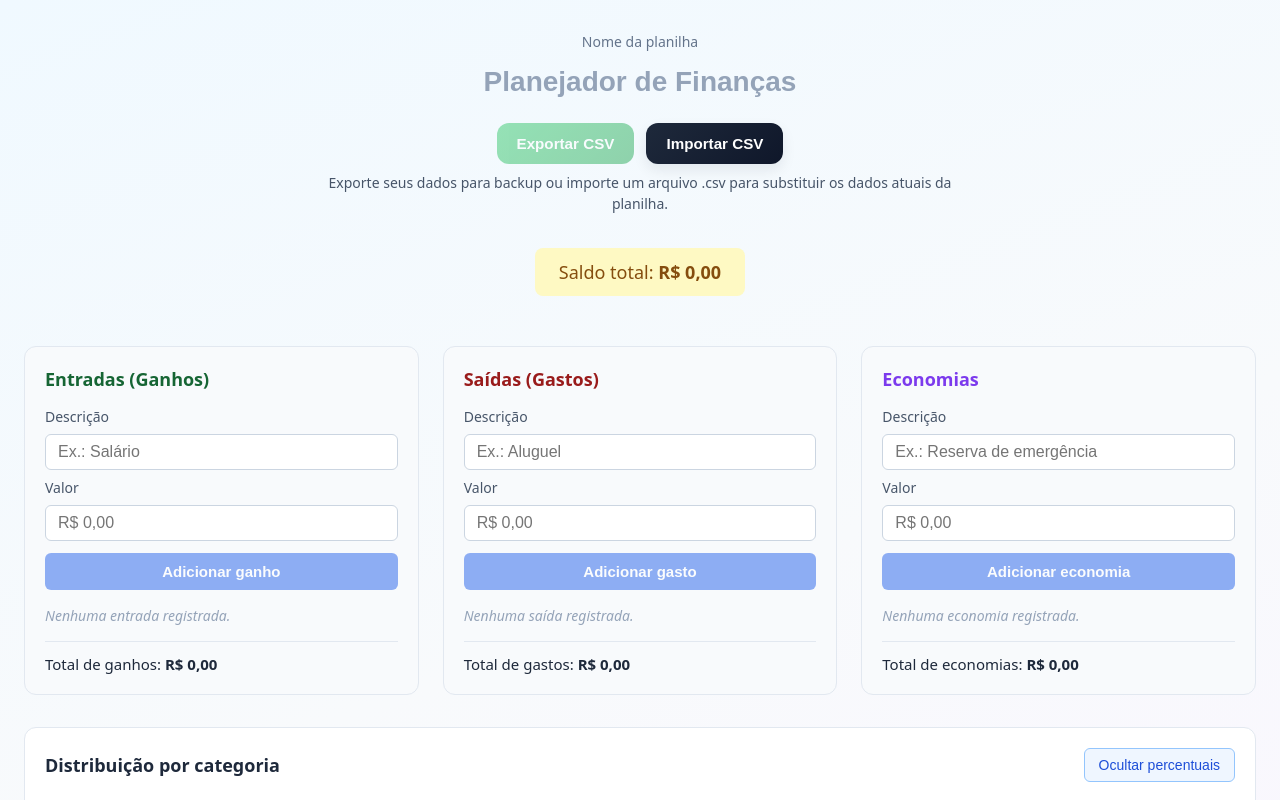
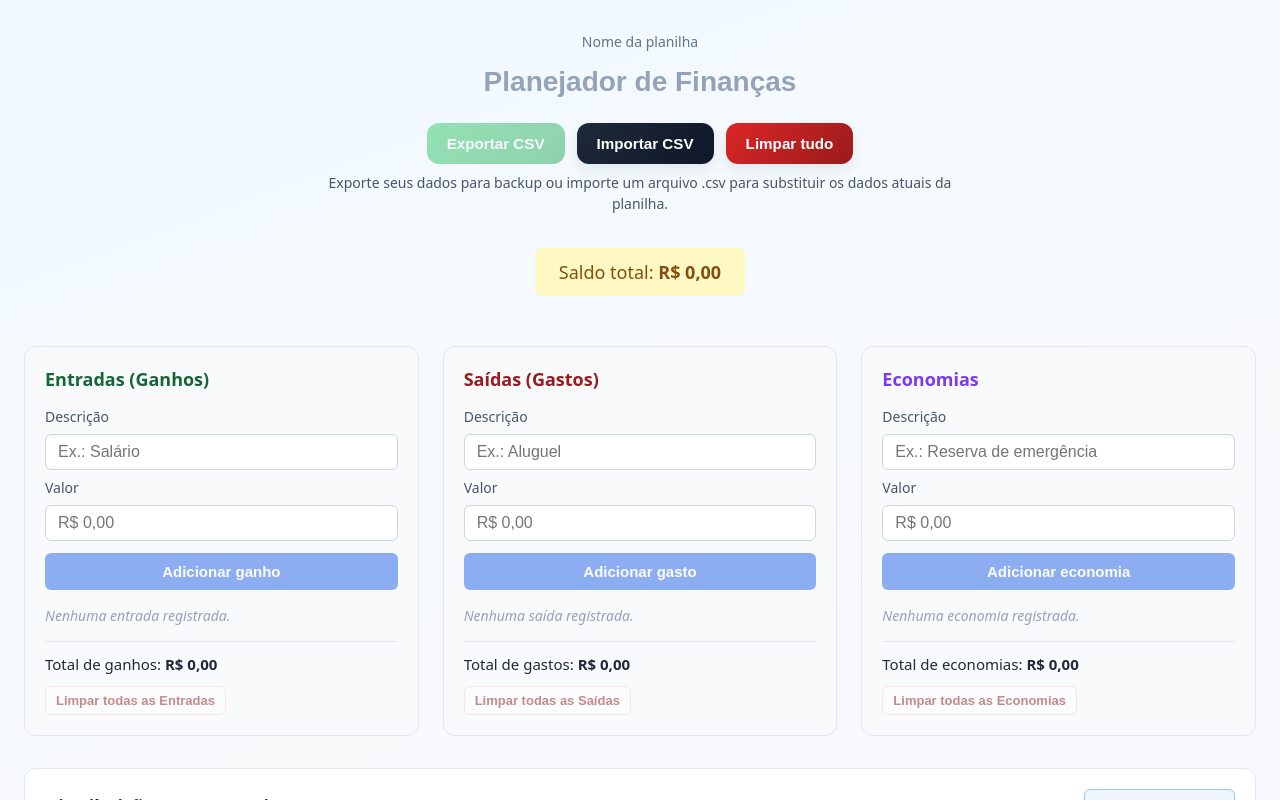
Before and after one commit to GabriellyBailon/PlanilhaInterativa, an Angular app in the folder planilha-financeira/: page / in a window 1280 px wide. Shown: the top 800 px of the page. Built offline with nearby package versions, Linux system fonts and the light colour scheme.

Commit message:
Botões de limpar para cada categoria e limpar tudo.

```diff
--- a/planilha-financeira/src/app/app.component.css
+++ b/planilha-financeira/src/app/app.component.css
@@ -12,11 +12,6 @@
   }
 }
 
-@media (max-width: 480px) {
-  .app {
-    padding: 0.75rem 0.75rem 1.5rem;
-  }
-}
 
 .header {
   text-align: center;
@@ -29,11 +24,6 @@
   }
 }
 
-@media (max-width: 480px) {
-  .header {
-    margin-bottom: 1rem;
-  }
-}
 
 .titulo-pagina-label {
   display: block;
@@ -67,13 +57,6 @@
   }
 }
 
-@media (max-width: 480px) {
-  .titulo-pagina {
-    font-size: 1.25rem;
-    padding: 0.4rem 0.5rem;
-    margin: 0 auto 0.5rem;
-  }
-}
 
 .titulo-pagina:hover,
 .titulo-pagina:focus {
@@ -115,7 +98,8 @@
 }
 
 .btn-exportar,
-.btn-importar {
+.btn-importar,
+.btn-limpar-tudo {
   padding: 0.75rem 1.25rem;
   border: none;
   border-radius: 0.75rem;
@@ -131,13 +115,19 @@
   color: #fff;
 }
 
-.btn-importar {
+.btn-importar,
+.btn-limpar-tudo {
   background: linear-gradient(135deg, #1e293b, #0f172a);
   color: #fff;
 }
 
+.btn-limpar-tudo {
+  background: linear-gradient(135deg, #dc2626, #991b1b);
+}
+
 .btn-exportar:hover:not(:disabled),
-.btn-importar:hover {
+.btn-importar:hover,
+.btn-limpar-tudo:hover {
   transform: translateY(-1px);
   box-shadow: 0 10px 18px rgba(15, 23, 42, 0.12);
 }
@@ -193,21 +183,6 @@
   }
 }
 
-@media (max-width: 480px) {
-  .saldo {
-    padding: 0.5rem 0.75rem;
-    font-size: 0.9rem;
-  }
-
-  .acoes-planilha {
-    flex-direction: column;
-  }
-
-  .btn-exportar,
-  .btn-importar {
-    width: 100%;
-  }
-}
 
 .saldo-positivo {
   background-color: #dcfce7;
@@ -245,12 +220,6 @@
   }
 }
 
-@media (max-width: 480px) {
-  .colunas {
-    gap: 0.75rem;
-    margin-bottom: 1rem;
-  }
-}
 
 .coluna {
   background: #f8fafc;
@@ -266,11 +235,6 @@
   }
 }
 
-@media (max-width: 480px) {
-  .coluna {
-    padding: 0.75rem;
-  }
-}
 
 .coluna h2 {
   margin: 0 0 1rem;
@@ -284,12 +248,6 @@
   }
 }
 
-@media (max-width: 480px) {
-  .coluna h2 {
-    font-size: 0.95rem;
-    margin: 0 0 0.5rem;
-  }
-}
 
 .coluna-entrada h2 {
   color: #166534;
@@ -310,12 +268,6 @@
   margin-bottom: 1rem;
 }
 
-@media (max-width: 480px) {
-  .formulario {
-    gap: 0.35rem;
-    margin-bottom: 0.75rem;
-  }
-}
 
 .formulario label {
   font-size: 0.875rem;
@@ -323,11 +275,6 @@
   color: #475569;
 }
 
-@media (max-width: 480px) {
-  .formulario label {
-    font-size: 0.8rem;
-  }
-}
 
 .formulario input {
   padding: 0.5rem 0.75rem;
@@ -336,12 +283,6 @@
   font-size: 1rem;
 }
 
-@media (max-width: 480px) {
-  .formulario input {
-    padding: 0.45rem 0.6rem;
-    font-size: 0.95rem;
-  }
-}
 
 .formulario input:focus {
   outline: 2px solid #3b82f6;
@@ -361,13 +302,6 @@
   cursor: pointer;
 }
 
-@media (max-width: 480px) {
-  .formulario button[type='submit'] {
-    padding: 0.5rem 0.75rem;
-    font-size: 0.875rem;
-    margin-top: 0.15rem;
-  }
-}
 
 .formulario button[type='submit']:hover:not(:disabled) {
   background: #1d4ed8;
@@ -399,13 +333,6 @@
   }
 }
 
-@media (max-width: 480px) {
-  .item {
-    gap: 0.25rem;
-    padding: 0.35rem 0;
-    flex-wrap: wrap;
-  }
-}
 
 .item-editando {
   flex-wrap: wrap;
@@ -427,12 +354,6 @@
   }
 }
 
-@media (max-width: 480px) {
-  .item-descricao {
-    font-size: 0.8rem;
-    flex: 1 1 100%;
-  }
-}
 
 .valor {
   flex-shrink: 0;
@@ -447,11 +368,6 @@
   }
 }
 
-@media (max-width: 480px) {
-  .valor {
-    font-size: 0.8rem;
-  }
-}
 
 .item-data {
   flex-shrink: 0;
@@ -461,12 +377,6 @@
   white-space: nowrap;
 }
 
-@media (max-width: 480px) {
-  .item-data {
-    font-size: 0.7rem;
-    flex: 1 1 100%;
-  }
-}
 
 .valor.entrada {
   color: #166534;
@@ -496,14 +406,6 @@
   flex-shrink: 0;
 }
 
-@media (max-width: 480px) {
-  .editar,
-  .remover {
-    width: 1.5rem;
-    height: 1.5rem;
-    font-size: 0.85rem;
-  }
-}
 
 .editar {
   font-size: 0.9375rem;
@@ -531,11 +433,6 @@
   width: 100%;
 }
 
-@media (max-width: 480px) {
-  .item-edicao {
-    gap: 0.35rem;
-  }
-}
 
 .item-edicao-descricao {
   flex: 1 1 8rem;
@@ -546,13 +443,6 @@
   font-size: 0.9375rem;
 }
 
-@media (max-width: 480px) {
-  .item-edicao-descricao {
-    flex: 1 1 100%;
-    font-size: 0.8rem;
-    padding: 0.35rem 0.4rem;
-  }
-}
 
 .item-edicao-valor,
 .item-edicao-data {
@@ -572,22 +462,6 @@
   min-width: 0;
 }
 
-@media (max-width: 480px) {
-  .item-edicao-valor {
-    flex: 0 1 5rem;
-  }
-
-  .item-edicao-valor,
-  .item-edicao-data {
-    font-size: 0.8rem;
-    padding: 0.35rem 0.4rem;
-  }
-
-  .item-edicao-data {
-    flex: 1 1 100%;
-    min-width: 0;
-  }
-}
 
 .item-edicao-descricao:focus,
 .item-edicao-valor:focus,
@@ -604,11 +478,6 @@
   width: 100%;
 }
 
-@media (max-width: 480px) {
-  .item-edicao-acoes {
-    gap: 0.25rem;
-  }
-}
 
 .btn-salvar-edicao,
 .btn-cancelar-edicao {
@@ -619,15 +488,6 @@
   cursor: pointer;
 }
 
-@media (max-width: 480px) {
-  .btn-salvar-edicao,
-  .btn-cancelar-edicao {
-    padding: 0.3rem 0.5rem;
-    font-size: 0.75rem;
-    flex: 1 1 auto;
-    min-width: 4rem;
-  }
-}
 
 .btn-salvar-edicao {
   border: none;
@@ -668,6 +528,21 @@
   font-size: 0.9375rem;
 }
 
+.btn-apagar-categoria {
+  margin-top: 0.75rem;
+  border-color: #fecaca;
+  color: #991b1b;
+}
+
+.btn-apagar-categoria:hover:not(:disabled) {
+  background: #fef2f2;
+}
+
+.btn-apagar-categoria:disabled {
+  cursor: not-allowed;
+  opacity: 0.5;
+}
+
 @media (max-width: 768px) {
   .subtotal {
     margin: 0.75rem 0 0;
@@ -676,13 +551,6 @@
   }
 }
 
-@media (max-width: 480px) {
-  .subtotal {
-    margin: 0.5rem 0 0;
-    padding-top: 0.35rem;
-    font-size: 0.8rem;
-  }
-}
 
 .grafico-secao {
   background: #fff;
@@ -699,11 +567,6 @@
   }
 }
 
-@media (max-width: 480px) {
-  .grafico-secao {
-    padding: 0.75rem;
-  }
-}
 
 .grafico-secao-cabecalho {
   display: flex;
@@ -721,12 +584,6 @@
   }
 }
 
-@media (max-width: 480px) {
-  .grafico-secao-cabecalho {
-    justify-content: center;
-    gap: 0.5rem;
-  }
-}
 
 .grafico-secao h2 {
   margin: 0;
@@ -739,12 +596,6 @@
   }
 }
 
-@media (max-width: 480px) {
-  .grafico-secao h2 {
-    font-size: 0.95rem;
-    flex: 1 1 100%;
-  }
-}
 
 .btn-resumo-toggle {
   padding: 0.5rem 0.875rem;
@@ -758,12 +609,6 @@
   white-space: nowrap;
 }
 
-@media (max-width: 480px) {
-  .btn-resumo-toggle {
-    padding: 0.4rem 0.6rem;
-    font-size: 0.8rem;
-  }
-}
 
 .btn-resumo-toggle:hover {
   background: #f1f5f9;
@@ -790,11 +635,6 @@
   }
 }
 
-@media (max-width: 480px) {
-  .grafico-layout {
-    gap: 1rem;
-  }
-}
 
 .grafico-container {
   position: relative;
@@ -812,13 +652,6 @@
   }
 }
 
-@media (max-width: 480px) {
-  .grafico-container {
-    height: 240px;
-    max-width: 100%;
-    flex: 1 1 100%;
-  }
-}
 
 .resumo-percentuais {
   flex: 1 1 260px;
@@ -839,11 +672,6 @@
   }
 }
 
-@media (max-width: 480px) {
-  .resumo-percentuais {
-    padding: 0.75rem 0.75rem;
-  }
-}
 
 .resumo-percentuais h3 {
   margin: 0 0 0.5rem;
@@ -859,11 +687,6 @@
   }
 }
 
-@media (max-width: 480px) {
-  .resumo-percentuais h3 {
-    font-size: 0.9rem;
-  }
-}
 
 .resumo-total {
   margin: 0 0 1rem;
@@ -871,12 +694,6 @@
   color: #64748b;
 }
 
-@media (max-width: 480px) {
-  .resumo-total {
-    font-size: 0.8rem;
-    margin: 0 0 0.75rem;
-  }
-}
 
 .resumo-total-valor {
   color: #166534;
@@ -887,12 +704,6 @@
   border-radius: 0.375rem;
 }
 
-@media (max-width: 480px) {
-  .resumo-total-valor {
-    font-size: 1rem;
-    padding: 0.15rem 0.4rem;
-  }
-}
 
 .resumo-lista {
   list-style: none;
@@ -903,11 +714,6 @@
   gap: 0.875rem;
 }
 
-@media (max-width: 480px) {
-  .resumo-lista {
-    gap: 0.65rem;
-  }
-}
 
 .resumo-item {
   display: grid;
@@ -923,23 +729,12 @@
   }
 }
 
-@media (max-width: 480px) {
-  .resumo-item {
-    grid-template-columns: 4.5rem 1fr auto;
-    gap: 0.35rem 0.4rem;
-  }
-}
 
 .resumo-rotulo {
   font-size: 0.875rem;
   font-weight: 500;
 }
 
-@media (max-width: 480px) {
-  .resumo-rotulo {
-    font-size: 0.8rem;
-  }
-}
 
 .resumo-gastos .resumo-rotulo {
   color: #991b1b;
@@ -982,11 +777,6 @@
   white-space: nowrap;
 }
 
-@media (max-width: 480px) {
-  .resumo-valores {
-    font-size: 0.8rem;
-  }
-}
 
 .resumo-valores strong {
   font-size: 1rem;
@@ -998,11 +788,6 @@
   color: #64748b;
 }
 
-@media (max-width: 480px) {
-  .resumo-moeda {
-    font-size: 0.7rem;
-  }
-}
 
 .resumo-nota {
   margin: 1rem 0 0;
@@ -1016,3 +801,206 @@
   font-size: 0.875rem;
   color: #94a3b8;
 }
+
+@media (max-width: 480px) {
+.app {
+    padding: 0.75rem 0.75rem 1.5rem;
+  }
+
+.header {
+    margin-bottom: 1rem;
+  }
+
+.titulo-pagina {
+    font-size: 1.25rem;
+    padding: 0.4rem 0.5rem;
+    margin: 0 auto 0.5rem;
+  }
+
+.saldo {
+    padding: 0.5rem 0.75rem;
+    font-size: 0.9rem;
+  }
+
+  .acoes-planilha {
+    flex-direction: column;
+  }
+
+  .btn-exportar,
+  .btn-importar,
+  .btn-limpar-tudo {
+    width: 100%;
+  }
+
+.colunas {
+    gap: 0.75rem;
+    margin-bottom: 1rem;
+  }
+
+.coluna {
+    padding: 0.75rem;
+  }
+
+.coluna h2 {
+    font-size: 0.95rem;
+    margin: 0 0 0.5rem;
+  }
+
+.formulario {
+    gap: 0.35rem;
+    margin-bottom: 0.75rem;
+  }
+
+.formulario label {
+    font-size: 0.8rem;
+  }
+
+.formulario input {
+    padding: 0.45rem 0.6rem;
+    font-size: 0.95rem;
+  }
+
+.formulario button[type='submit'] {
+    padding: 0.5rem 0.75rem;
+    font-size: 0.875rem;
+    margin-top: 0.15rem;
+  }
+
+.item {
+    gap: 0.25rem;
+    padding: 0.35rem 0;
+    flex-wrap: wrap;
+  }
+
+.item-descricao {
+    font-size: 0.8rem;
+    flex: 1 1 100%;
+  }
+
+.valor {
+    font-size: 0.8rem;
+  }
+
+.item-data {
+    font-size: 0.7rem;
+    flex: 1 1 100%;
+  }
+
+.editar,
+  .remover {
+    width: 1.5rem;
+    height: 1.5rem;
+    font-size: 0.85rem;
+  }
+
+.item-edicao {
+    gap: 0.35rem;
+  }
+
+.item-edicao-descricao {
+    flex: 1 1 100%;
+    font-size: 0.8rem;
+    padding: 0.35rem 0.4rem;
+  }
+
+.item-edicao-valor {
+    flex: 0 1 5rem;
+  }
+
+  .item-edicao-valor,
+  .item-edicao-data {
+    font-size: 0.8rem;
+    padding: 0.35rem 0.4rem;
+  }
+
+  .item-edicao-data {
+    flex: 1 1 100%;
+    min-width: 0;
+  }
+
+.item-edicao-acoes {
+    gap: 0.25rem;
+  }
+
+.btn-salvar-edicao,
+  .btn-cancelar-edicao {
+    padding: 0.3rem 0.5rem;
+    font-size: 0.75rem;
+    flex: 1 1 auto;
+    min-width: 4rem;
+  }
+
+.subtotal {
+    margin: 0.5rem 0 0;
+    padding-top: 0.35rem;
+    font-size: 0.8rem;
+  }
+
+.grafico-secao {
+    padding: 0.75rem;
+  }
+
+.grafico-secao-cabecalho {
+    justify-content: center;
+    gap: 0.5rem;
+  }
+
+.grafico-secao h2 {
+    font-size: 0.95rem;
+    flex: 1 1 100%;
+  }
+
+.btn-resumo-toggle {
+    padding: 0.4rem 0.6rem;
+    font-size: 0.8rem;
+  }
+
+.grafico-layout {
+    gap: 1rem;
+  }
+
+.grafico-container {
+    height: 240px;
+    max-width: 100%;
+    flex: 1 1 100%;
+  }
+
+.resumo-percentuais {
+    padding: 0.75rem 0.75rem;
+  }
+
+.resumo-percentuais h3 {
+    font-size: 0.9rem;
+  }
+
+.resumo-total {
+    font-size: 0.8rem;
+    margin: 0 0 0.75rem;
+  }
+
+.resumo-total-valor {
+    font-size: 1rem;
+    padding: 0.15rem 0.4rem;
+  }
+
+.resumo-lista {
+    gap: 0.65rem;
+  }
+
+.resumo-item {
+    grid-template-columns: 4.5rem 1fr auto;
+    gap: 0.35rem 0.4rem;
+  }
+
+.resumo-rotulo {
+    font-size: 0.8rem;
+  }
+
+.resumo-valores {
+    font-size: 0.8rem;
+  }
+
+.resumo-moeda {
+    font-size: 0.7rem;
+  }
+}
--- a/planilha-financeira/src/app/app.component.html
+++ b/planilha-financeira/src/app/app.component.html
@@ -24,6 +24,9 @@
       </button>
       <button type="button" class="btn-importar" (click)="abrirSeletorCsv()">
         Importar CSV
+      </button>
+      <button type="button" class="btn-limpar-tudo" (click)="limparTudo()">
+        Limpar tudo
       </button>
       <input
         id="arquivo-csv-importacao"
@@ -171,6 +174,14 @@
         Total de ganhos:
         <strong>{{ totalEntradas | brl }}</strong>
       </p>
+      <button
+        type="button"
+        class="btn-cancelar-edicao btn-apagar-categoria"
+        (click)="apagarEntradas()"
+        [disabled]="entradas.length === 0"
+      >
+        Limpar todas as Entradas
+      </button>
     </section>
 
     <section class="coluna coluna-saida">
@@ -296,6 +307,14 @@
         Total de gastos:
         <strong>{{ totalSaidas | brl }}</strong>
       </p>
+      <button
+        type="button"
+        class="btn-cancelar-edicao btn-apagar-categoria"
+        (click)="apagarSaidas()"
+        [disabled]="saidas.length === 0"
+      >
+        Limpar todas as Saídas
+      </button>
     </section>
 
     <section class="coluna coluna-economia">
@@ -421,6 +440,14 @@
         Total de economias:
         <strong>{{ totalEconomias | brl }}</strong>
       </p>
+      <button
+        type="button"
+        class="btn-cancelar-edicao btn-apagar-categoria"
+        (click)="apagarEconomias()"
+        [disabled]="economias.length === 0"
+      >
+        Limpar todas as Economias
+      </button>
     </section>
   </div>
 
--- a/planilha-financeira/src/app/app.component.ts
+++ b/planilha-financeira/src/app/app.component.ts
@@ -202,6 +202,66 @@ export class AppComponent implements OnInit, OnDestroy {
 
   salvarNomePagina(): void {
     this.persistir();
+  }
+
+  apagarEntradas(): void {
+    if (!window.confirm('Deseja apagar todos os registros de Entradas? Esta ação não pode ser desfeita.')) {
+      return;
+    }
+
+    this.entradas = [];
+    if (this.editando?.tipo === 'entrada') {
+      this.cancelarEdicao();
+    }
+    this.persistir();
+    this.atualizarGrafico();
+  }
+
+  apagarSaidas(): void {
+    if (!window.confirm('Deseja apagar todos os registros de Saídas? Esta ação não pode ser desfeita.')) {
+      return;
+    }
+
+    this.saidas = [];
+    if (this.editando?.tipo === 'saida') {
+      this.cancelarEdicao();
+    }
+    this.persistir();
+    this.atualizarGrafico();
+  }
+
+  apagarEconomias(): void {
+    if (!window.confirm('Deseja apagar todos os registros de Economias? Esta ação não pode ser desfeita.')) {
+      return;
+    }
+
+    this.economias = [];
+    if (this.editando?.tipo === 'economia') {
+      this.cancelarEdicao();
+    }
+    this.persistir();
+    this.atualizarGrafico();
+  }
+
+  limparTudo(): void {
+    if (!window.confirm('Deseja apagar todos os registros e o nome da planilha? Esta ação não pode ser desfeita.')) {
+      return;
+    }
+
+    this.entradas = [];
+    this.saidas = [];
+    this.economias = [];
+    this.nomePagina = '';
+    this.nextId = 1;
+    this.cancelarEdicao();
+    this.descricaoEntrada = '';
+    this.valorEntrada = 0;
+    this.descricaoSaida = '';
+    this.valorSaida = 0;
+    this.descricaoEconomia = '';
+    this.valorEconomia = 0;
+    this.persistir();
+    this.atualizarGrafico();
   }
 
   exportarCsv(): void {
```
Also changed, not shown: 1 other file (tests, documents, lock files or other folders).
